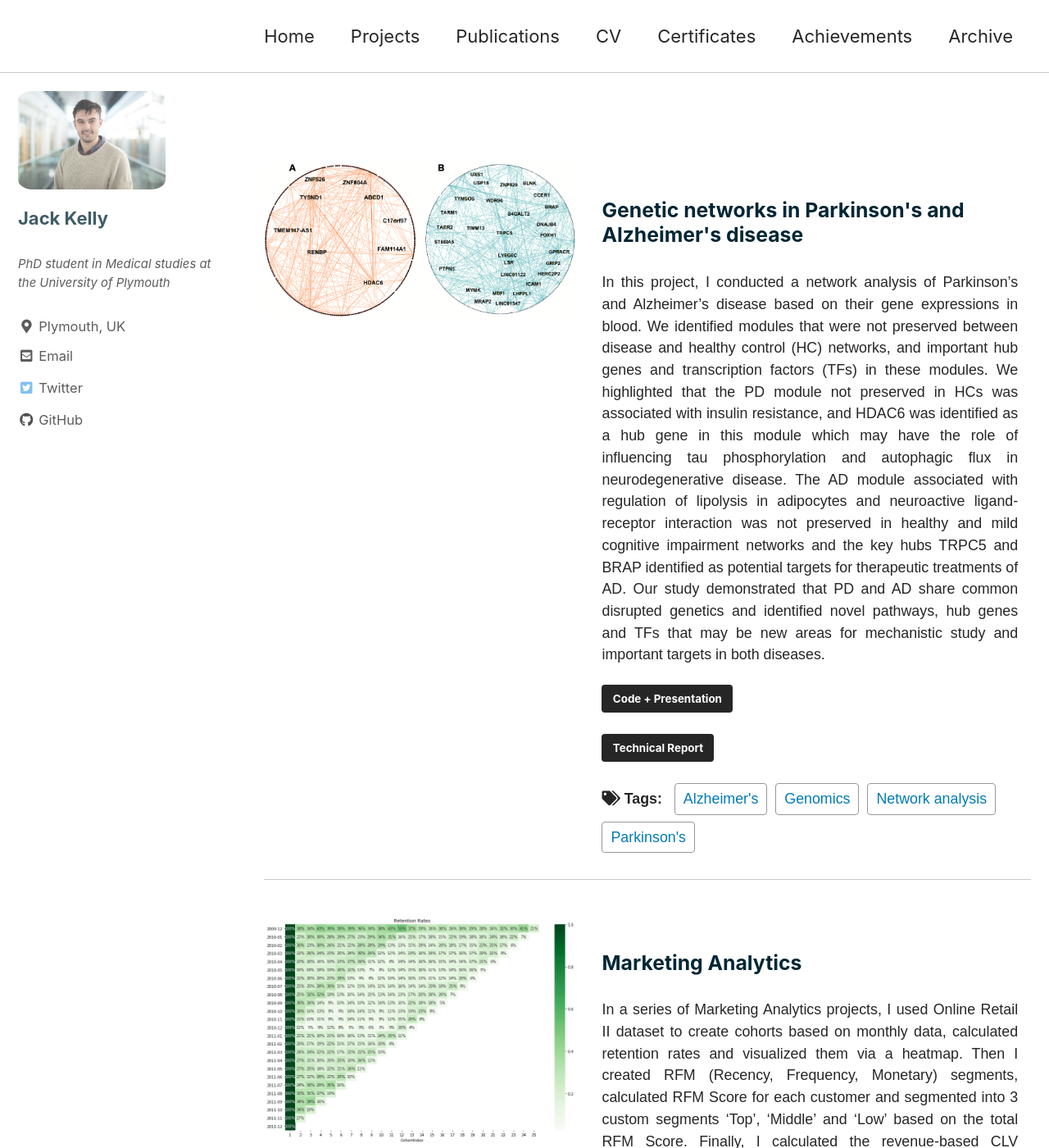
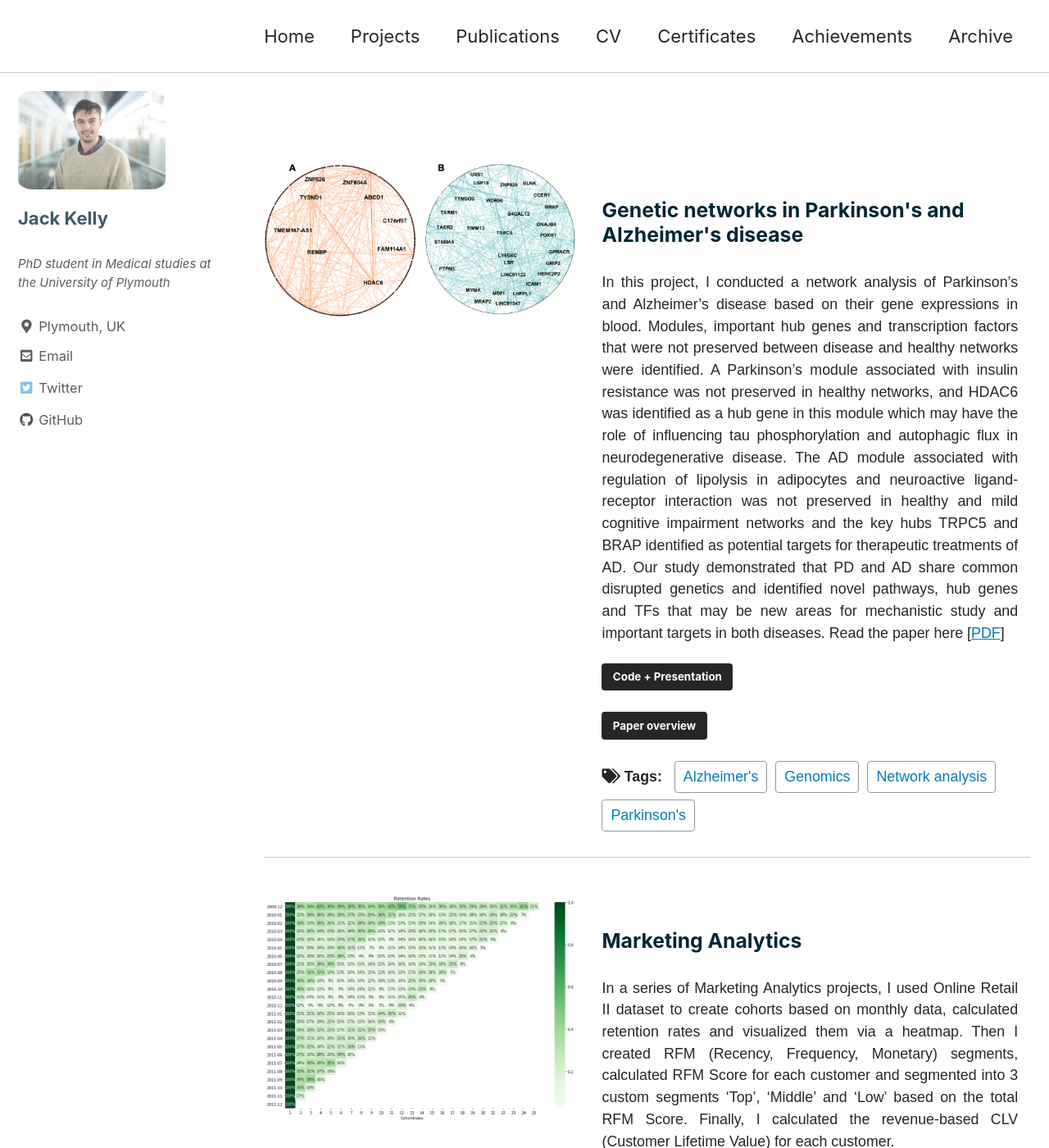
Before and after one commit to jackkelly75/jackkelly75.github.io, a Jekyll site: the page built from _pages/projects.md, in a window 1280 px wide and 1400 px high. Shown: the whole window at 82% size. Built offline with Jekyll 4.4.1, drawn with Linux system fonts in a browser that asks for light colours; cached includes are drawn as plain includes; nearby versions of some CDN libraries.

Commit message:
Update projects.md

```diff
--- a/_pages/projects.md
+++ b/_pages/projects.md
@@ -11,12 +11,12 @@ feature_row1-1:
   - image_path: assets/images/posts/networks.png
     alt: "Visualisation of AD and PD netoworks"
     title: "Genetic networks in Parkinson's and Alzheimer's disease"
-    text: "In this project, I  conducted a network analysis of Parkinson's and Alzheimer's disease based on their gene expressions in blood. We identified modules that were not preserved between disease and healthy control (HC) networks, and important hub genes and transcription factors (TFs) in these modules. We highlighted that the PD module not preserved in HCs was associated with insulin resistance, and HDAC6 was identified as a hub gene in this module which may have the role of influencing tau phosphorylation and autophagic flux in neurodegenerative disease. The AD module associated with regulation of lipolysis in adipocytes and neuroactive ligand-receptor interaction was not preserved in healthy and mild cognitive impairment networks and the key hubs TRPC5 and BRAP identified as potential targets for therapeutic treatments of AD. Our study demonstrated that PD and AD share common disrupted genetics and identified novel pathways, hub genes and TFs that may be new areas for mechanistic study and important targets in both diseases."
+    text: "In this project, I  conducted a network analysis of Parkinson's and Alzheimer's disease based on their gene expressions in blood. Modules, important hub genes and transcription factors that were not preserved between disease and healthy networks were identified. A Parkinson's module associated with insulin resistance was not preserved in healthy networks, and HDAC6 was identified as a hub gene in this module which may have the role of influencing tau phosphorylation and autophagic flux in neurodegenerative disease. The AD module associated with regulation of lipolysis in adipocytes and neuroactive ligand-receptor interaction was not preserved in healthy and mild cognitive impairment networks and the key hubs TRPC5 and BRAP identified as potential targets for therapeutic treatments of AD. Our study demonstrated that PD and AD share common disrupted genetics and identified novel pathways, hub genes and TFs that may be new areas for mechanistic study and important targets in both diseases. Read the paper here [[PDF](http://jackkelly75.github.io/files/aging_preprint.pdf)]"
     url: "https://github.com/jackkelly75/Network_Hub_Detection_Kelly2020"
     btn_label: "Code + Presentation"
     btn_class: "btn--primary"
     url2: "/AD-PD_network/"
-    btn_label2: "Technical Report"
+    btn_label2: "Paper overview"
     btn_class: "btn--primary"
     tags:
         - Network analysis
```
